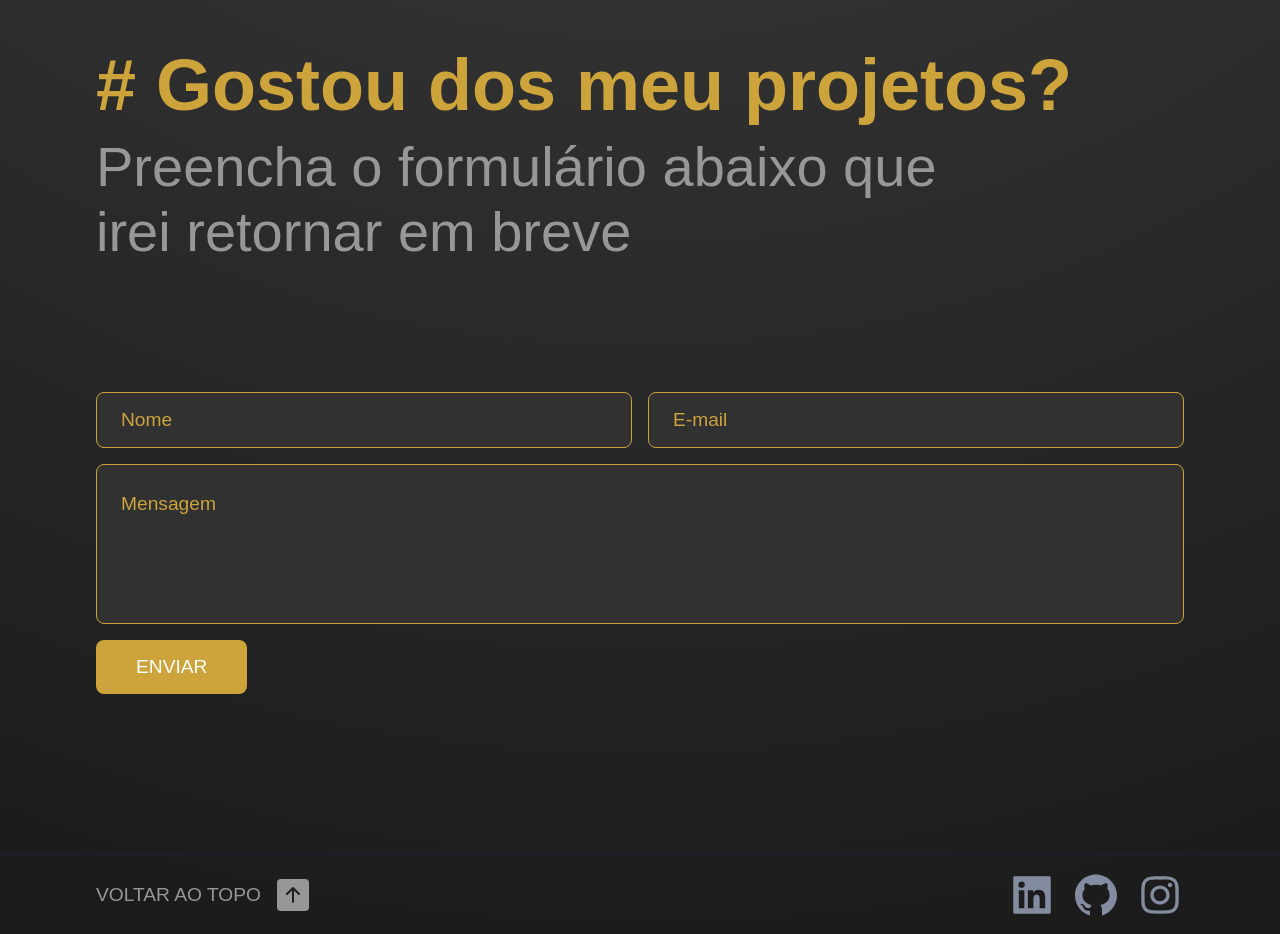
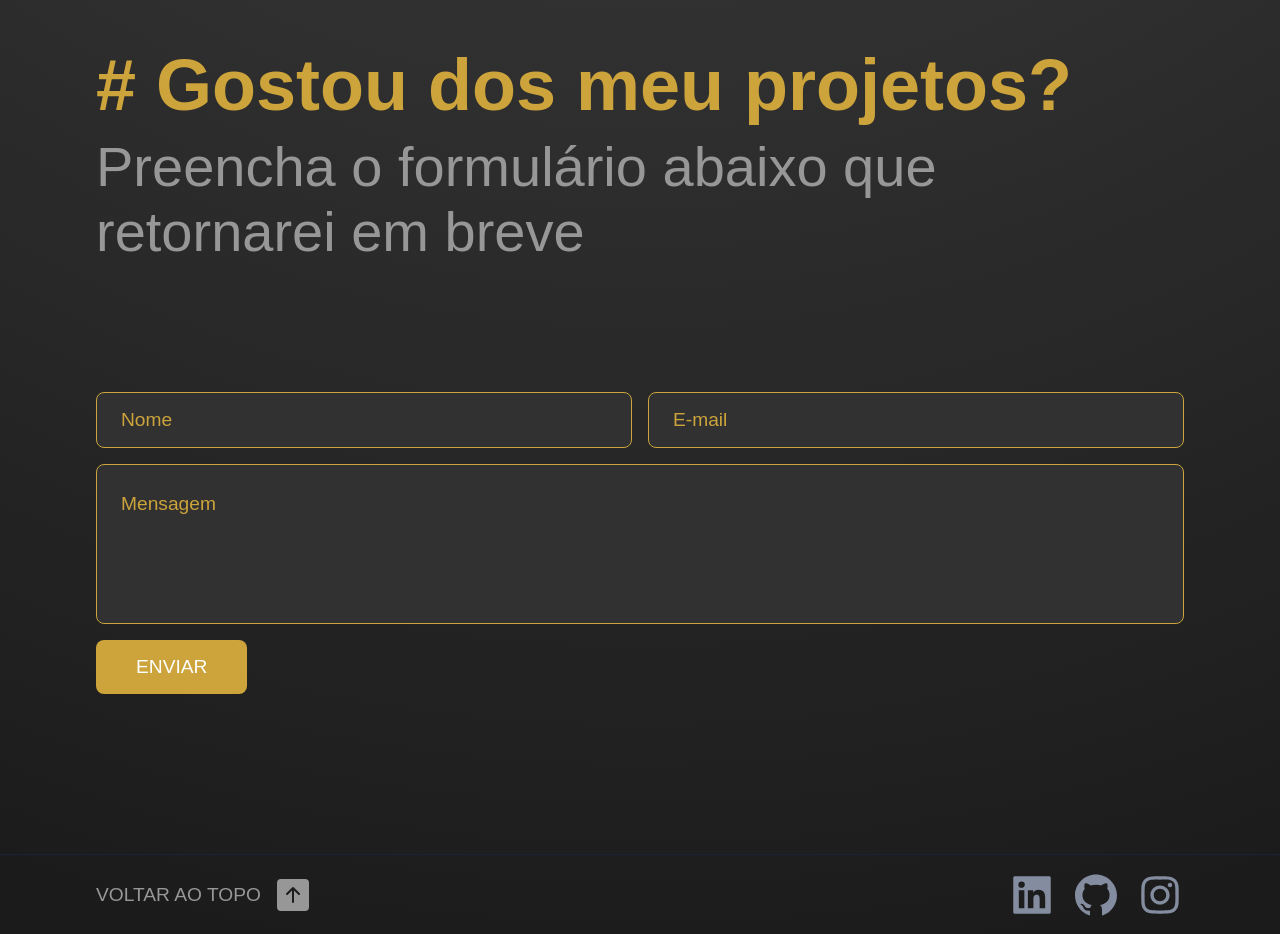
Before and after one commit to BrayanMaximiano/Portifolio2.0, a Next.js app: page / in a window 1280 px wide. Shown: the part 2640-3574 px from the top of the page. Built offline with nearby package versions, Linux system fonts and the light colour scheme.

Commit message:
correcao de bugs

```diff
--- a/src/components/FormContato/index.tsx
+++ b/src/components/FormContato/index.tsx
@@ -11,7 +11,7 @@ function FormContato() {
           <>
             Preencha o formulário abaixo que
             <br />
-            irei retornar em breve
+            retornarei em breve
           </>
         }
       />
```
